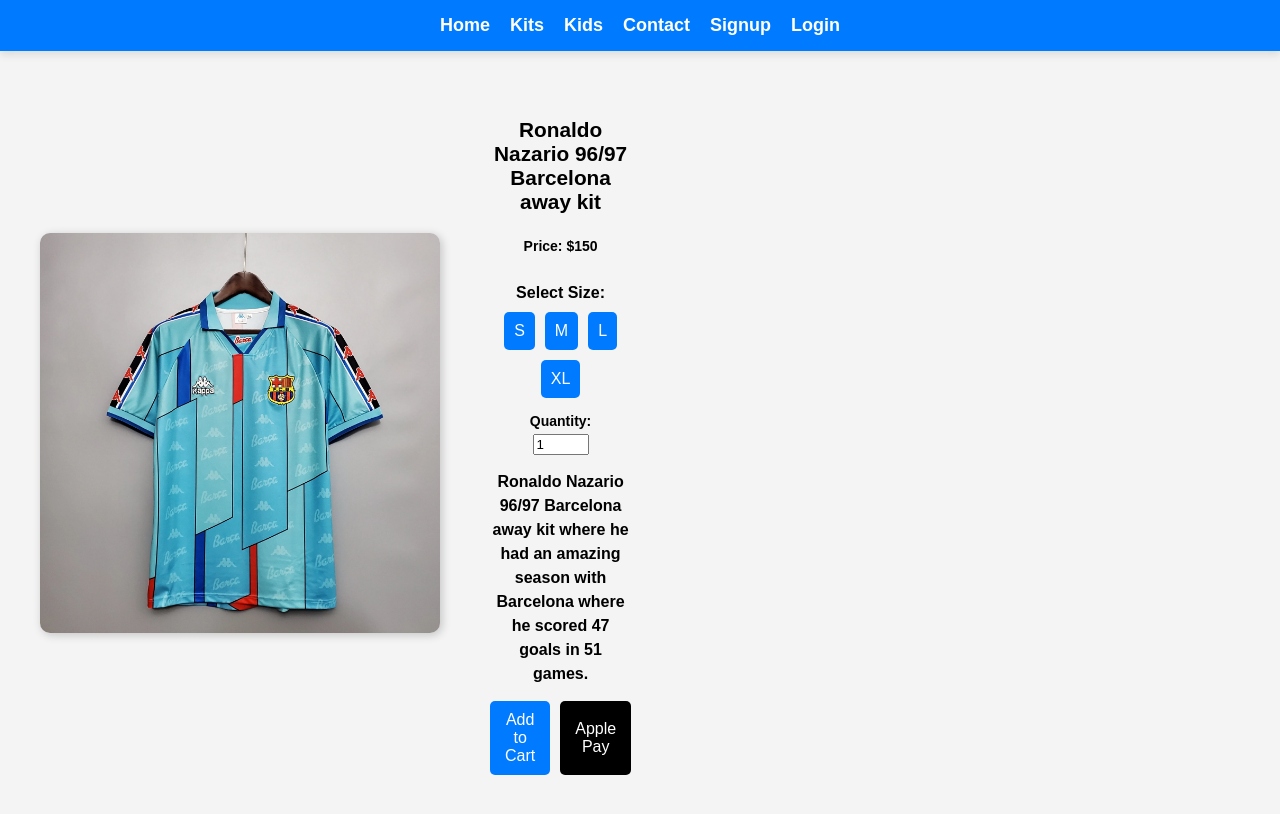
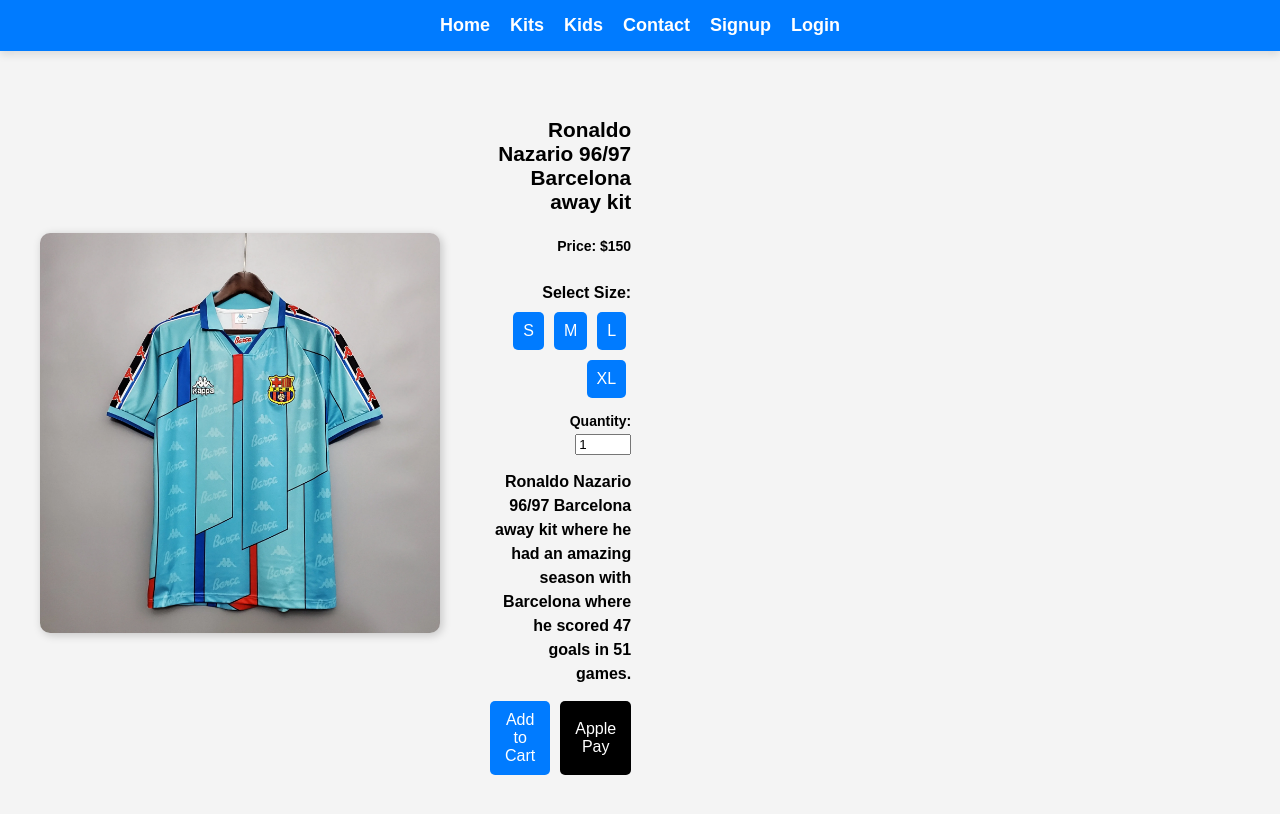
Before and after one commit to JK-22025/Joga, a React (Create React App) app: page /R9Barca in a window 1280 px wide. Built offline with nearby package versions, Linux system fonts and the light colour scheme.

Commit message:
jogaretro

```diff
--- a/src/R9_Barça.css
+++ b/src/R9_Barça.css
@@ -1,6 +1,6 @@
 .kit-image{
     display: flex;
-    justify-content: left;
+    justify-content: flex-start;
     align-items: center;
     padding: 40px;
     gap: 50px;
@@ -17,7 +17,9 @@
     flex-direction: column;
     max-width: 400px;
     font-family: Arial;
-    align-items: left;
+    align-items: flex-end;
+    text-align: right;
+    margin-left: auto;
 
 }
 
```
